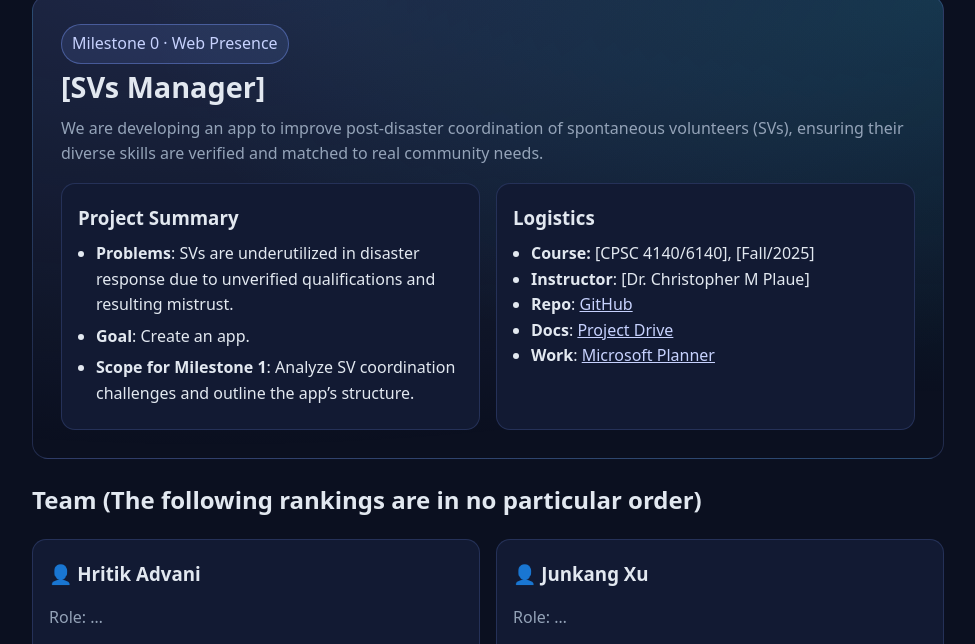
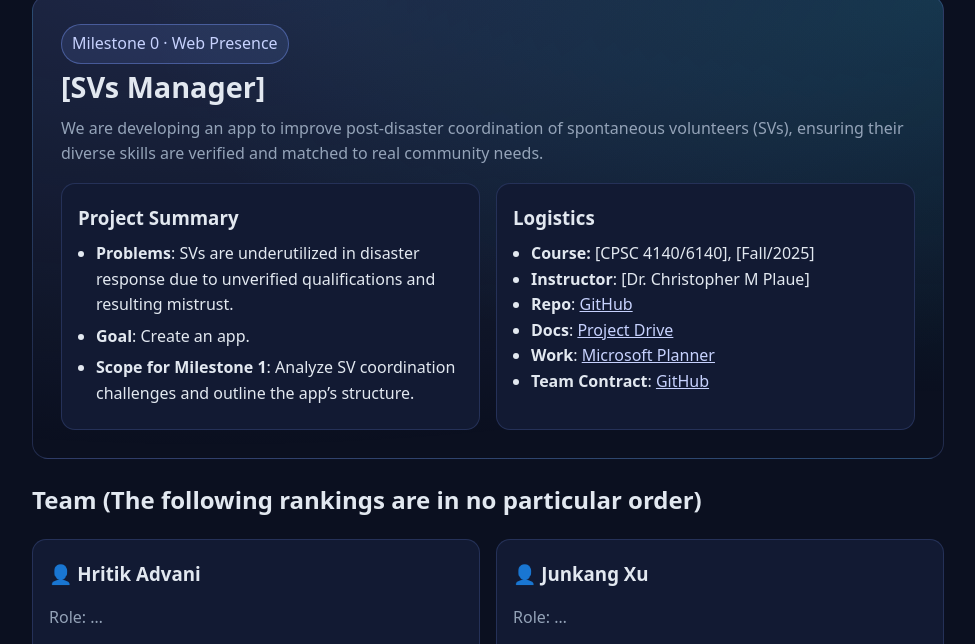
Before and after one commit to ZJUXUJUNK/zjuxujunk.github.io, a plain HTML site: page index.html in a window 1280 px wide. Shown: the part 101-745 px from the top of the page, without its empty margins (152-1127 px from the left). Drawn offline with Linux system fonts and the light colour scheme.

Commit message:
index.html

```diff
--- a/index.html
+++ b/index.html
@@ -68,6 +68,7 @@
             <li><strong>Repo</strong>: <a class="link" href="https://github.com/ZJUXUJUNK/CPSC-4140-6140_Team-8_Project-Repo.git" target="_blank" rel="noopener">GitHub</a></li>
             <li><strong>Docs</strong>: <a class="link" href="https://drive.google.com/drive/folders/1QGa655AweX-fyKex9kQYJS6Hu_ZeIyCO?usp=sharing" target="_blank" rel="noopener">Project Drive</a></li>
             <li><strong>Work</strong>: <a class="link" href="https://planner.cloud.microsoft/webui/plan/TgW66be7fU6EmMVtTHPMWGQAC7FL/view/board?tid=0c9bf8f6-ccad-4b87-818d-49026938aa97" target="_blank" rel="noopener">Microsoft Planner</a></li>
+            <li><strong>Team Contract</strong>: <a class="link" href="https://docs.google.com/document/d/1jm3vN7GAtthJ2DA8sJAApH7RpaDcag5PijSvNyU1rAo/edit?usp=sharing" target="_blank" rel="noopener">GitHub</a></li>
           </ul>
         </div>
       </div>
```
